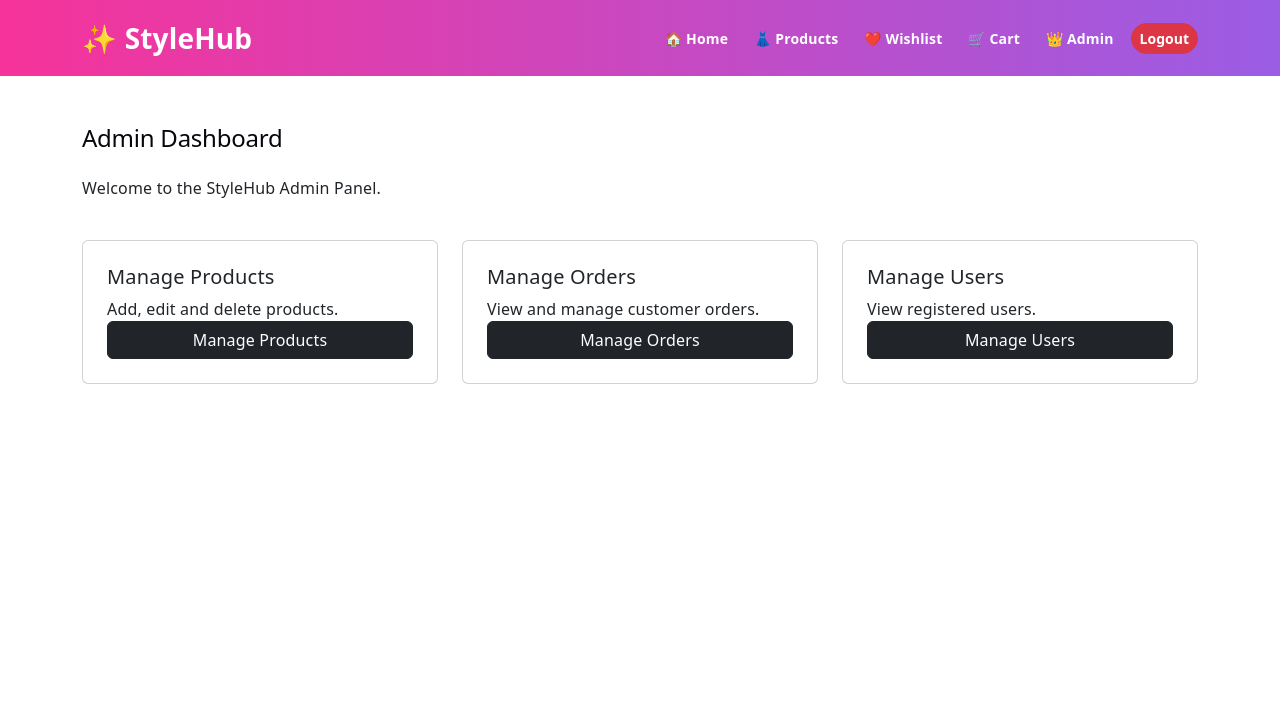
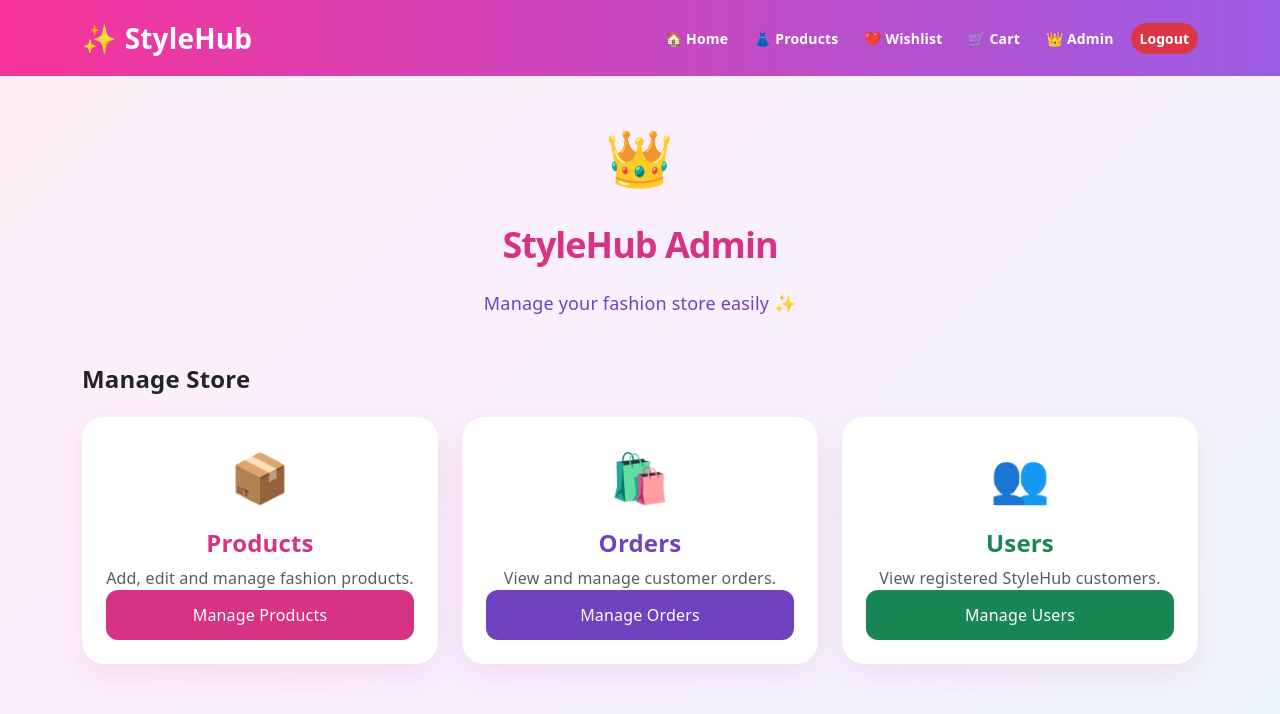
Before and after one commit to raginap2005-design/fashion-store, a React (Vite) app in the folder client/: page /admin in a window 1280 px wide. Shown: the top 714 px of the page. Built offline with nearby package versions, Linux system fonts and the light colour scheme; no server answers; sample sign-in values are in the browser's storage.

Commit message:
Remove dashboard statistics and keep original design

```diff
--- a/client/src/pages/AdminDashboard.jsx
+++ b/client/src/pages/AdminDashboard.jsx
@@ -2,40 +2,104 @@
 import { Link } from "react-router-dom";
 
 function AdminDashboard() {
+  const cards = [
+    {
+      title: "Products",
+      icon: "📦",
+      description: "Add, edit and manage fashion products.",
+      path: "/admin/products",
+      color: "#d63384",
+    },
+    {
+      title: "Orders",
+      icon: "🛍️",
+      description: "View and manage customer orders.",
+      path: "/admin/orders",
+      color: "#6f42c1",
+    },
+    {
+      title: "Users",
+      icon: "👥",
+      description: "View registered StyleHub customers.",
+      path: "/admin/users",
+      color: "#198754",
+    },
+  ];
+
   return (
-    <div className="container py-5">
-      <h2 className="mb-4">Admin Dashboard</h2>
-      <p>Welcome to the StyleHub Admin Panel.</p>
+    <div
+      style={{
+        minHeight: "100vh",
+        background:
+          "linear-gradient(135deg, #fff0f6, #f8f0ff, #eef7ff)",
+        padding: "40px 20px",
+      }}
+    >
+      <div className="container">
+        <div className="text-center mb-5">
+          <div style={{ fontSize: 55 }}>👑</div>
 
-      <div className="row g-4 mt-3">
-        <div className="col-md-4">
-          <div className="card p-4 h-100">
-            <h5>Manage Products</h5>
-            <p>Add, edit and delete products.</p>
-            <Link to="/admin/products" className="btn btn-dark">
-              Manage Products
-            </Link>
-          </div>
+          <h1
+            className="fw-bold"
+            style={{ color: "#d63384" }}
+          >
+            StyleHub Admin
+          </h1>
+
+          <p style={{ color: "#6f42c1", fontSize: 18 }}>
+            Manage your fashion store easily ✨
+          </p>
         </div>
 
-        <div className="col-md-4">
-          <div className="card p-4 h-100">
-            <h5>Manage Orders</h5>
-            <p>View and manage customer orders.</p>
-            <Link to="/admin/orders" className="btn btn-dark">
-              Manage Orders
-            </Link>
-          </div>
-        </div>
+        <h4 className="fw-bold mb-4">
+          Manage Store
+        </h4>
 
-        <div className="col-md-4">
-          <div className="card p-4 h-100">
-            <h5>Manage Users</h5>
-            <p>View registered users.</p>
-            <Link to="/admin/users" className="btn btn-dark">
-              Manage Users
-            </Link>
-          </div>
+        <div className="row g-4">
+          {cards.map((item) => (
+            <div
+              className="col-12 col-md-4"
+              key={item.title}
+            >
+              <div
+                className="card border-0 h-100 text-center"
+                style={{
+                  borderRadius: 22,
+                  boxShadow:
+                    "0 10px 30px rgba(214,51,132,0.12)",
+                }}
+              >
+                <div className="card-body p-4">
+                  <div style={{ fontSize: 48 }}>
+                    {item.icon}
+                  </div>
+
+                  <h4
+                    className="fw-bold mt-3"
+                    style={{ color: item.color }}
+                  >
+                    {item.title}
+                  </h4>
+
+                  <p className="text-muted">
+                    {item.description}
+                  </p>
+
+                  <Link
+                    to={item.path}
+                    className="btn w-100 text-white"
+                    style={{
+                      background: item.color,
+                      borderRadius: 12,
+                      padding: 12,
+                    }}
+                  >
+                    Manage {item.title}
+                  </Link>
+                </div>
+              </div>
+            </div>
+          ))}
         </div>
       </div>
     </div>
```
